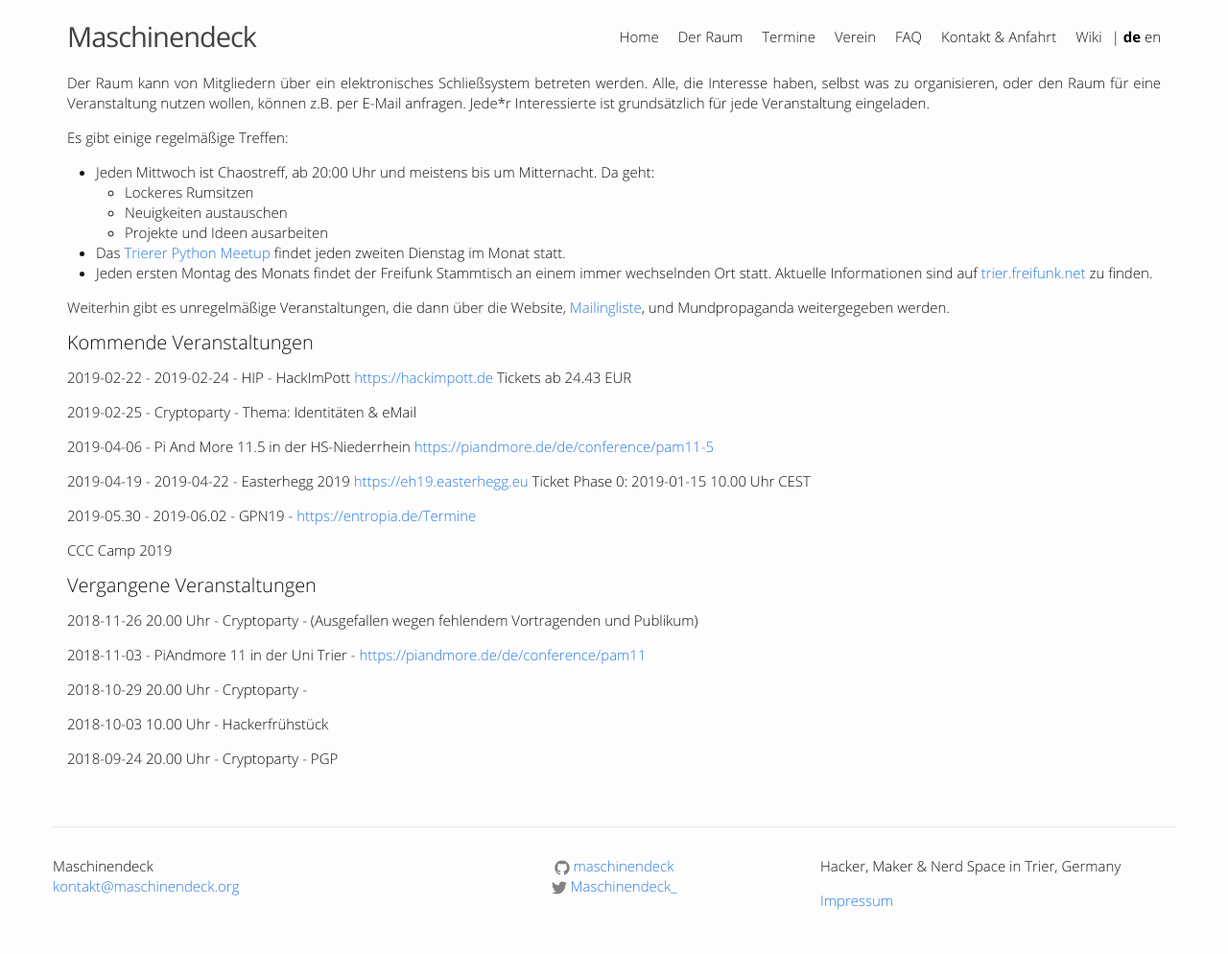
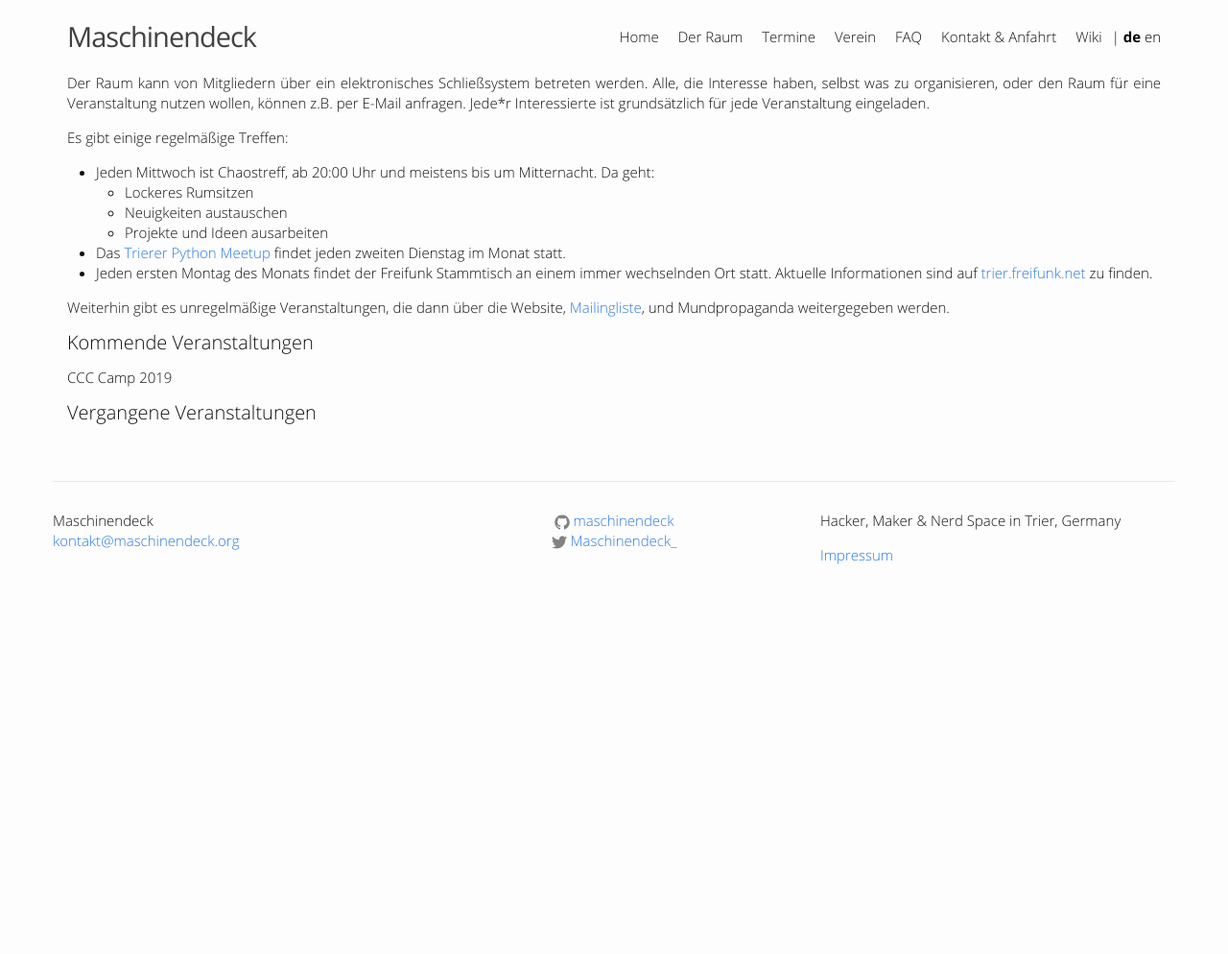
Before and after one commit to maschinendeck/maschinendeck.github.io, a Jekyll site: the page built from events.md, in a window 1280 px wide. Shown: the whole page at 96% size. Built offline with Jekyll 4.4.1, drawn with Linux system fonts in a browser that asks for light colours; after the commit the page ends 900 px from its top, so only the background shows below that.

Commit message:
Update events.md
removed hard-coded events

```diff
--- a/events.md
+++ b/events.md
@@ -29,32 +29,11 @@
 #### Kommende Veranstaltungen
 <p class="upcoming-events"></p>
 
-2019-02-22 - 2019-02-24 - HIP - HackImPott <https://hackimpott.de> Tickets ab 24.43 EUR
-
-2019-02-25              - Cryptoparty - Thema: Identitäten & eMail
-
-2019-04-06              - Pi And More 11.5 in der HS-Niederrhein <https://piandmore.de/de/conference/pam11-5>
-
-2019-04-19 - 2019-04-22 - Easterhegg 2019 <https://eh19.easterhegg.eu> Ticket Phase 0: 2019-01-15 10.00 Uhr CEST
-
-2019-05.30 - 2019-06.02 - GPN19 - <https://entropia.de/Termine>
-
 CCC Camp 2019
 
 #### Vergangene Veranstaltungen
 
 <p class="previous-events"></p>
 
-2018-11-26 20.00 Uhr - Cryptoparty - (Ausgefallen wegen fehlendem Vortragenden und Publikum)
-
-2018-11-03           - PiAndmore 11 in der Uni Trier - <https://piandmore.de/de/conference/pam11>
-
-2018-10-29 20.00 Uhr - Cryptoparty -
-
-2018-10-03 10.00 Uhr - Hackerfrühstück
-
-2018-09-24 20.00 Uhr - Cryptoparty - PGP
-
-
 <script src="/js/moment-with-locales.min.js"></script>
 <script src="/js/events.js"></script>
```
